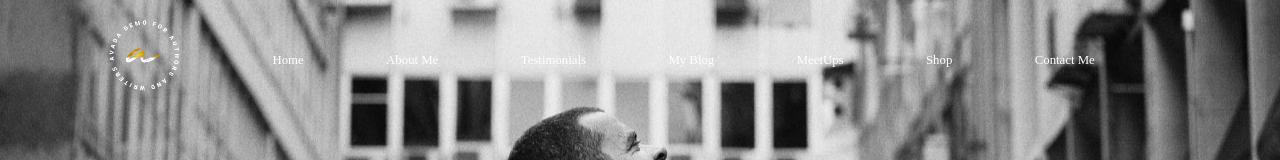
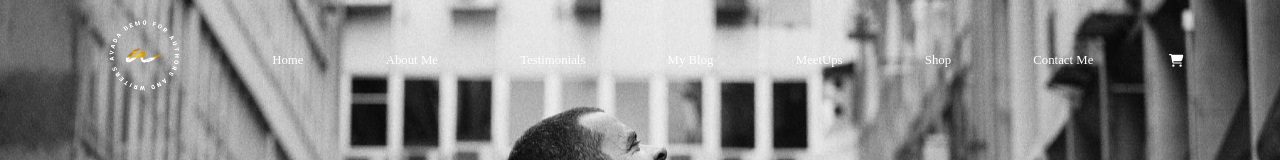
Before and after one commit to GabriellaValentina92/proj-html-vuejs, a Vue app: page / in a window 1280 px wide. Shown: the top 160 px of the page. Built offline with nearby package versions, Linux system fonts and the light colour scheme.

Commit message:
Add hover on buttons

```diff
--- a/src/components/AppHeader.vue
+++ b/src/components/AppHeader.vue
@@ -46,12 +46,8 @@ export default {
           name: "Contact Me",
           src: "#",
         },
+      ],
 
-        {
-          name: "",
-          src: "#",
-        },
-      ],
       releaseBook: [
         {
           title: "Latest Book Release",
@@ -81,6 +77,12 @@ export default {
         :key="menu.name"
         :menuName="menu.name"
       />
+
+      <div>
+        <a class="icon" href="#"
+          ><font-awesome-icon :icon="['fas', 'cart-shopping']"
+        /></a>
+      </div>
     </div>
     <bookrelease
       v-for="newBook in releaseBook"
@@ -108,5 +110,10 @@ export default {
       width: 100px;
     }
   }
+
+  .icon {
+    color: white;
+    font-size: 0.8rem;
+  }
 }
 </style>
--- a/src/components/AuthorDescription.vue
+++ b/src/components/AuthorDescription.vue
@@ -37,6 +37,7 @@
 
   .btn {
     margin-top: 2rem;
+    transition: all 1s ease-in-out;
 
     a {
       font-family: sans-serif;
@@ -49,4 +50,8 @@
     }
   }
 }
+
+.btn:hover {
+  transform: scale(1.2);
+}
 </style>
--- a/src/components/bookrelease.vue
+++ b/src/components/bookrelease.vue
@@ -81,6 +81,7 @@ export default {
     margin-top: 1.5rem;
 
     a {
+      transition: box-shadow 0.3s;
       width: 50px;
       font-size: 0.8rem;
       text-decoration: none;
@@ -92,4 +93,8 @@ export default {
     }
   }
 }
+
+.btn a:hover {
+  box-shadow: 0 0 11px #227055;
+}
 </style>
--- a/src/components/footerMenu.vue
+++ b/src/components/footerMenu.vue
@@ -75,7 +75,6 @@ export default {
             <li>
               Email: <a href="#">{{ footermenu.contact.email_adress }}</a>
             </li>
-            <li></li>
           </ul>
         </ul>
       </div>
--- a/src/components/journalReview.vue
+++ b/src/components/journalReview.vue
@@ -69,6 +69,14 @@ export default {
       padding: 0.6rem 1.5rem;
       border-radius: 0.5rem;
     }
+
+    .btn {
+      transition: all 0.8s ease-in-out;
+    }
+
+    .btn:hover {
+      transform: rotate(360deg) scale(1.5);
+    }
   }
 
   .cardbox {
--- a/src/main.js
+++ b/src/main.js
@@ -1,17 +1,17 @@
 import { createApp } from "vue";
 import App from "./App.vue";
-// import { library } from "@fortawesome/fontawesome-svg-core";
+import { library } from "@fortawesome/fontawesome-svg-core";
 
-// /* import font awesome icon component */
-// import { FontAwesomeIcon } from "@fortawesome/vue-fontawesome";
+/* import font awesome icon component */
+import { FontAwesomeIcon } from "@fortawesome/vue-fontawesome";
 
-// /* import specific icons */
-// import { faUserSecret } from "@fortawesome/free-solid-svg-icons";
+/* import specific icons */
+import { faCartShopping } from "@fortawesome/free-solid-svg-icons";
+// import { faFacebook } from "@fortawesome/free-solid-svg-icons";
 // import { faUserSecret } from "@fortawesome/free-regular-svg-icons";
 
 /* add icons to the library */
-// library.add(faUserSecret);
+library.add(faCartShopping);
+// library.add(faFacebook);
 
-createApp(App)
-  // component("font-awesome-icon", FontAwesomeIcon)
-  .mount("#app");
+createApp(App).component("font-awesome-icon", FontAwesomeIcon).mount("#app");
```
